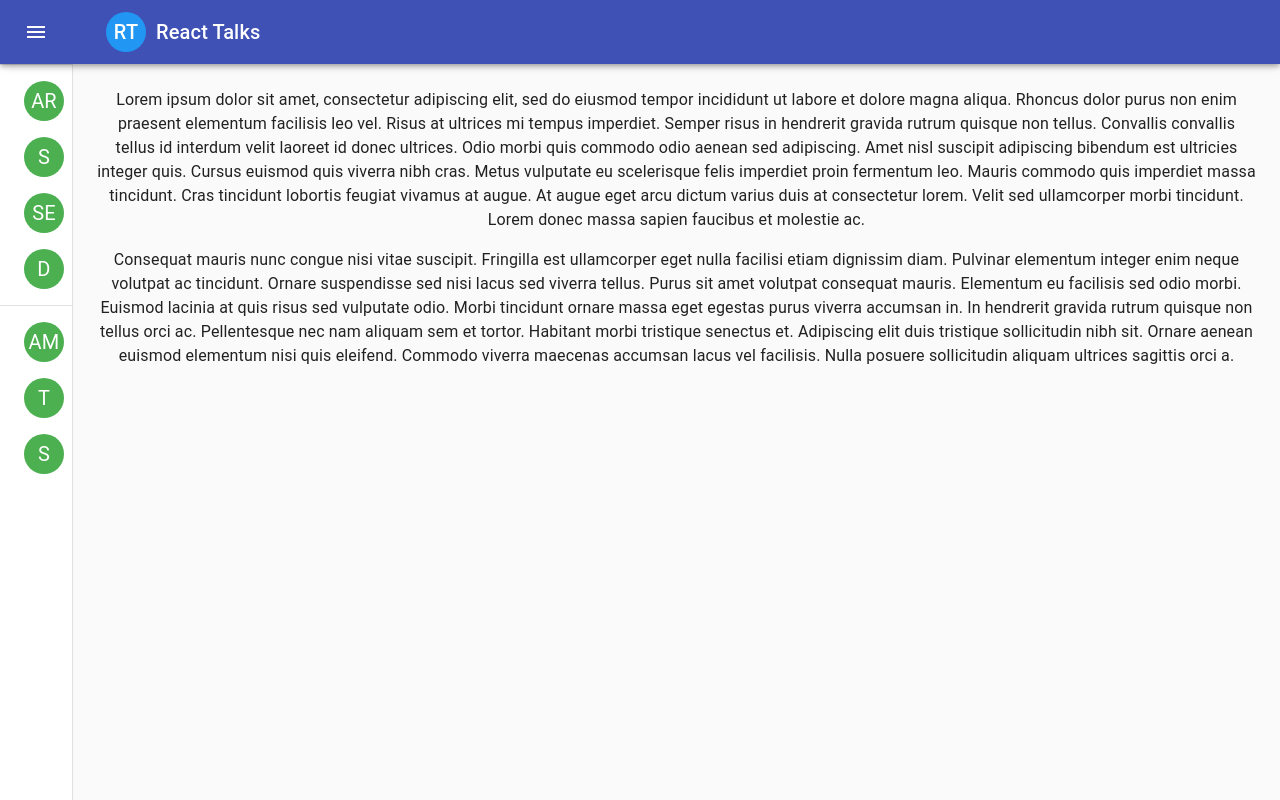
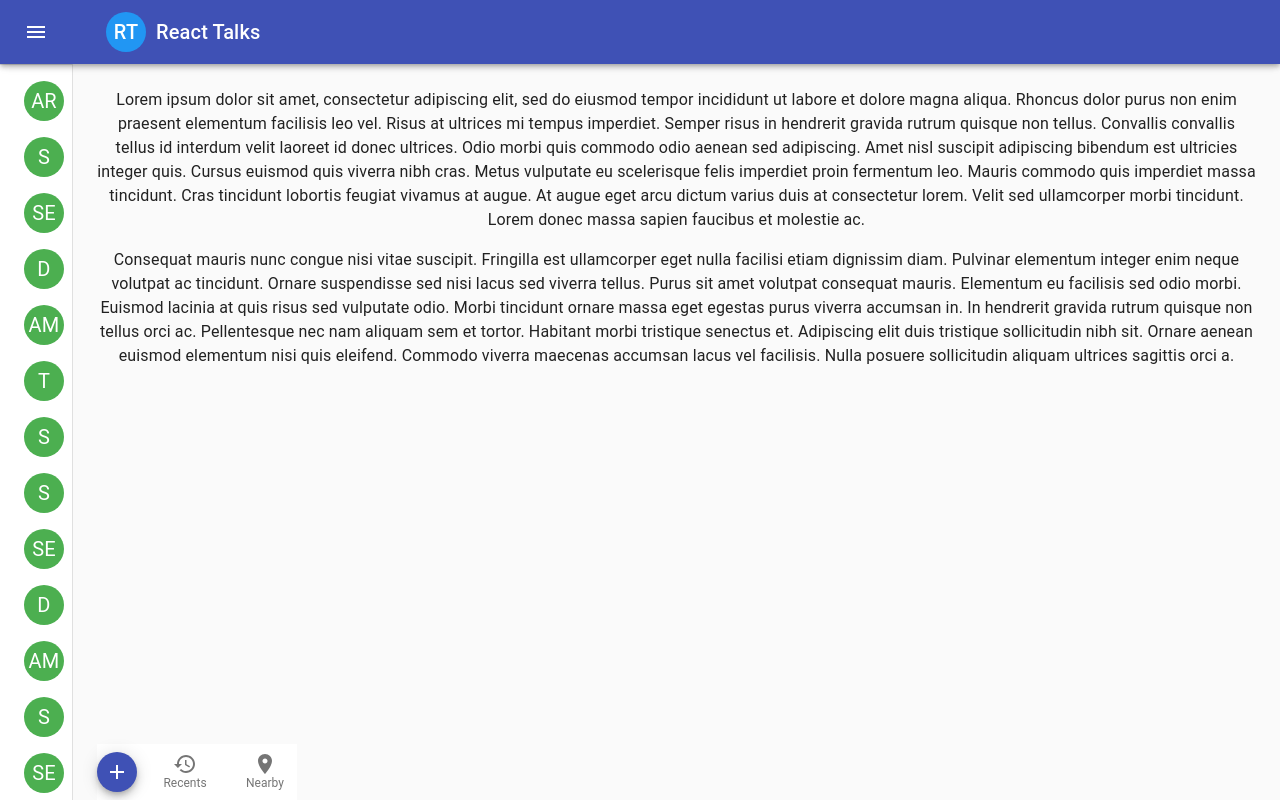
Before and after one commit to aleksejmorozko/react-test-chat, a React (Create React App) app: page / in a window 1280 px wide. Built offline with nearby package versions, Linux system fonts and the light colour scheme.

Commit message:
+ bottom navi

```diff
--- a/src/App.js
+++ b/src/App.js
@@ -1,5 +1,4 @@
 import React, { Component } from 'react';
-import logo from './logo.svg';
 import './App.css';
 
 import MiniDrawer from './MiniDrawer';
@@ -7,13 +6,12 @@ import MiniDrawer from './MiniDrawer';
 class App extends Component {
   render() {
     return (
-      <div className="App">
-       {/* <header className="App-header">
-          <img src={logo} className="App-logo" alt="logo" />
+      <div>
+        <div className="App">
 
+           <MiniDrawer />
+        </div>
 
-    </header>  */}
-        <MiniDrawer />
       </div>
     );
   }
--- /dev/null
+++ b/src/FloatingActionButtons.js
@@ -0,0 +1,32 @@
+import React from 'react';
+import PropTypes from 'prop-types';
+import { withStyles } from '@material-ui/core/styles';
+import Fab from '@material-ui/core/Fab';
+import AddIcon from '@material-ui/icons/Add';
+
+
+const styles = theme => ({
+  fab: {
+    margin: theme.spacing.unit,
+  },
+  extendedIcon: {
+    marginRight: theme.spacing.unit,
+  },
+});
+
+function FloatingActionButtons(props) {
+  const { classes } = props;
+  return (
+    <div>
+      <Fab size='small' color="primary" aria-label="Add" className={classes.fab}>
+        <AddIcon />
+      </Fab>
+    </div>
+  );
+}
+
+FloatingActionButtons.propTypes = {
+  classes: PropTypes.object.isRequired,
+};
+
+export default withStyles(styles)(FloatingActionButtons);
--- a/src/LetterAvatars.js
+++ b/src/LetterAvatars.js
@@ -8,7 +8,7 @@ import green from '@material-ui/core/colors/green';
 import blue from '@material-ui/core/colors/blue';
 import blueGrey from '@material-ui/core/colors/blueGrey';
 import Grid from '@material-ui/core/Grid';
-import { StepButton } from '@material-ui/core';
+
 
 
 const styles = {
@@ -44,11 +44,12 @@ const styles = {
 
 function LetterAvatars(props) {
   const { classes } = props;
-  var avColor= classes.green;
   var pName='';
+  var avColor='';
   switch (props.avType){
     case 'chat': avColor = classes.green; break;
     case 'name': avColor = classes.blue; pName=props.children; break;
+    default: avColor= classes.green;
   }
 
   return (
--- a/src/MiniDrawer.js
+++ b/src/MiniDrawer.js
@@ -16,10 +16,10 @@ import ChevronRightIcon from '@material-ui/icons/ChevronRight';
 import ListItem from '@material-ui/core/ListItem';
 import ListItemIcon from '@material-ui/core/ListItemIcon';
 import ListItemText from '@material-ui/core/ListItemText';
-import InboxIcon from '@material-ui/icons/MoveToInbox';
-import MailIcon from '@material-ui/icons/Mail';
+
 
 import LetterAvatars from './LetterAvatars';
+import SimpleBottomNavigation from './SimpleBottomNavigation';
 
 
 const drawerWidth = 240;
@@ -30,6 +30,15 @@ const styles = theme => ({
   },
   appBar: {
     zIndex: theme.zIndex.drawer + 1,
+    transition: theme.transitions.create(['width', 'margin'], {
+      easing: theme.transitions.easing.sharp,
+      duration: theme.transitions.duration.leavingScreen,
+    }),
+  },
+  bottomBar: {
+    position: 'fixed',
+    bottom: 0,
+    zIndex: theme.zIndex.drawer + 2,
     transition: theme.transitions.create(['width', 'margin'], {
       easing: theme.transitions.easing.sharp,
       duration: theme.transitions.duration.leavingScreen,
@@ -104,7 +113,7 @@ class MiniDrawer extends React.Component {
 
     return (
       <div className={classes.root}>
-        <CssBaseline />
+        <CssBaseline  />
         <AppBar
           position="fixed"
           className={classNames(classes.appBar, {
@@ -148,7 +157,7 @@ class MiniDrawer extends React.Component {
           </div>
           <Divider />
           <List>
-            {['Alex R', 'Starred', 'Send email', 'Drafts'].map((text, index) => (
+            {['Alex R', 'Starred', 'Send email', 'Drafts', 'All mail', 'Trash', 'Spam', 'Starred', 'Send email', 'Drafts', 'All mail', 'Starred', 'Send email', 'Drafts', 'All mail'].map((text, index) => (
               <ListItem button key={text}>
                 <ListItemIcon><LetterAvatars children={text} avType='chat'/></ListItemIcon>
                 <ListItemText primary={text} />
@@ -156,18 +165,6 @@ class MiniDrawer extends React.Component {
             ))}
           </List>
           <Divider />
-          <List>
-            {['All mail', 'Trash', 'Spam'].map((text, index) => (
-              /* <ListItem button key={text}>
-                <ListItemIcon>{index % 2 === 0 ? <InboxIcon /> : <MailIcon />}</ListItemIcon>
-                <ListItemText primary={text} />
-              </ListItem> */
-              <ListItem button key={text}>
-                <ListItemIcon><LetterAvatars children={text} avType='chat'/></ListItemIcon>
-                <ListItemText primary={text} />
-              </ListItem>
-            ))}
-          </List>
         </Drawer>
         <main className={classes.content}>
           <div className={classes.toolbar} />
@@ -195,6 +192,9 @@ class MiniDrawer extends React.Component {
             viverra maecenas accumsan lacus vel facilisis. Nulla posuere sollicitudin aliquam
             ultrices sagittis orci a.
           </Typography>
+          <div className={classes.bottomBar}>
+            <SimpleBottomNavigation  />
+          </div>
         </main>
       </div>
     );
--- /dev/null
+++ b/src/SimpleBottomNavigation.js
@@ -0,0 +1,47 @@
+import React from 'react';
+import PropTypes from 'prop-types';
+import { withStyles } from '@material-ui/core/styles';
+import BottomNavigation from '@material-ui/core/BottomNavigation';
+import BottomNavigationAction from '@material-ui/core/BottomNavigationAction';
+import RestoreIcon from '@material-ui/icons/Restore';
+import LocationOnIcon from '@material-ui/icons/LocationOn';
+import FloatingActionButtons from './FloatingActionButtons';
+const styles = {
+  root: {
+    width: 200,
+  },
+};
+
+class SimpleBottomNavigation extends React.Component {
+  state = {
+    value: 0,
+  };
+
+  handleChange = (event, value) => {
+    this.setState({ value });
+  };
+
+  render() {
+    const { classes } = this.props;
+    const { value } = this.state;
+
+    return (
+      <BottomNavigation
+        value={value}
+        onChange={this.handleChange}
+        showLabels
+        className={classes.root}
+      >
+        <FloatingActionButtons size='small'/>
+        <BottomNavigationAction label="Recents" icon={<RestoreIcon />} />
+        <BottomNavigationAction label="Nearby" icon={<LocationOnIcon />} />
+      </BottomNavigation>
+    );
+  }
+}
+
+SimpleBottomNavigation.propTypes = {
+  classes: PropTypes.object.isRequired,
+};
+
+export default withStyles(styles)(SimpleBottomNavigation);
```
Also changed, not shown: src/PaperSheet.js (added, +36 -0 lines), src/SimpleAppBar.js (added, +34 -0 lines).
